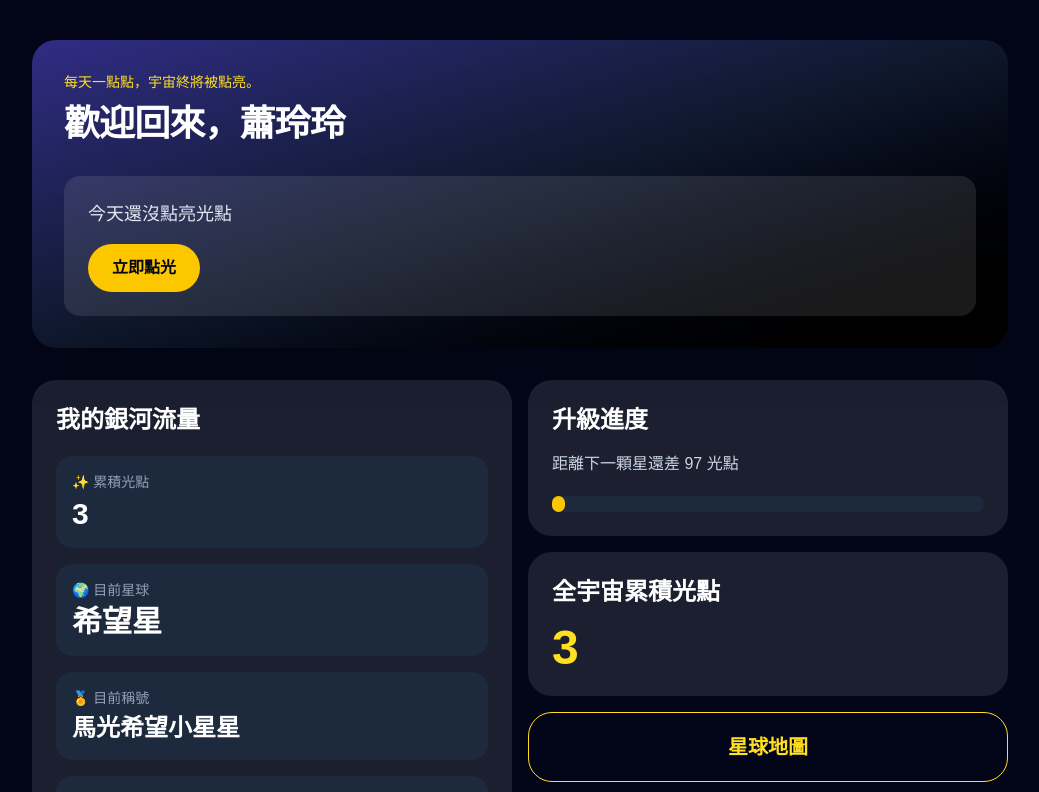
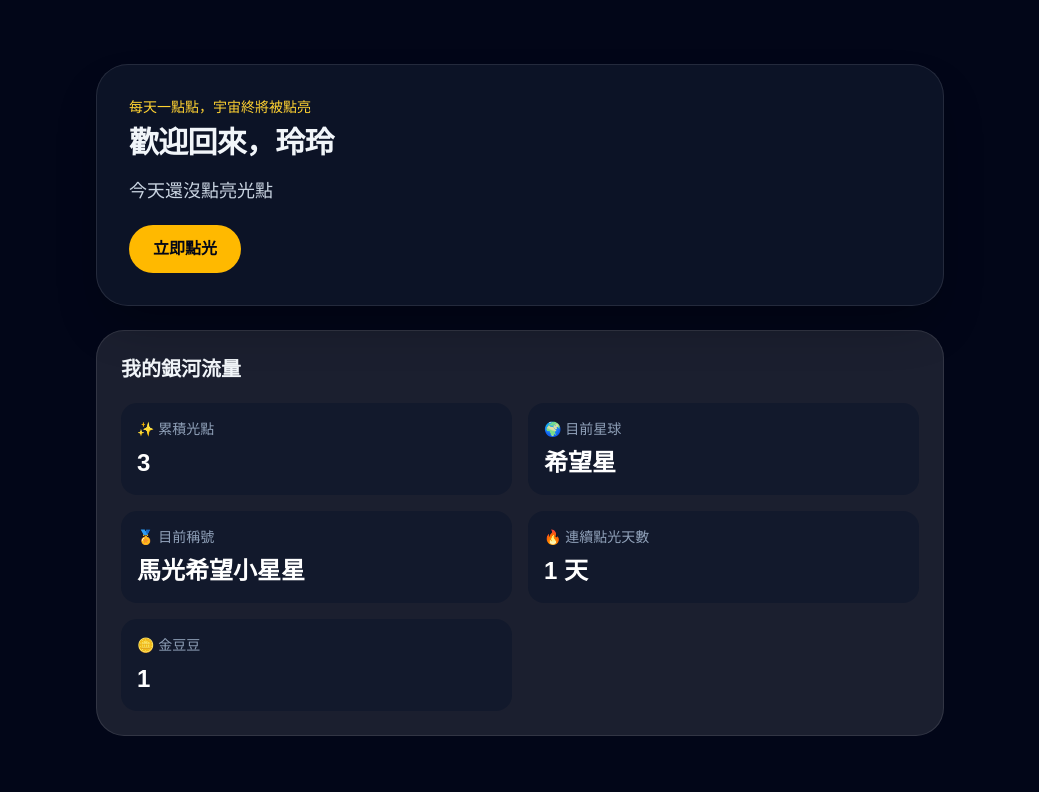
Before and after one commit to makuangceo-maker/dot-universe, a Next.js app: page / in a window 1280 px wide. Shown: the top 792 px of the page, without its empty margins (120-1159 px from the left). Built offline with nearby package versions, Linux system fonts and the light colour scheme.

Commit message:
Day 2 - 點宇宙首頁完成並成功啟動

```diff
--- a/app/page.tsx
+++ b/app/page.tsx
@@ -1,74 +1,39 @@
 export default function Home() {
+  const stats = [
+    { label: "累積光點", value: "3", icon: "✨" },
+    { label: "目前星球", value: "希望星", icon: "🌍" },
+    { label: "目前稱號", value: "馬光希望小星星", icon: "🏅" },
+    { label: "連續點光天數", value: "1 天", icon: "🔥" },
+    { label: "金豆豆", value: "1", icon: "🪙" },
+  ];
+
   return (
-    <main className="min-h-screen bg-slate-950 text-white">
-      <div className="mx-auto flex min-h-screen max-w-5xl flex-col gap-8 px-6 py-10">
-        <section className="rounded-3xl bg-gradient-to-br from-indigo-900 via-slate-900 to-black p-8 shadow-2xl">
-          <p className="mb-3 text-sm text-yellow-300">
-            每天一點點，宇宙終將被點亮。
+    <main className="min-h-screen bg-slate-950 text-slate-100">
+      <div className="mx-auto flex min-h-screen max-w-4xl flex-col justify-center px-6 py-12">
+        <section className="rounded-[32px] border border-white/10 bg-slate-900/80 p-8 shadow-2xl shadow-black/30 backdrop-blur">
+          <p className="text-sm text-amber-300">
+            每天一點點，宇宙終將被點亮
           </p>
-
-          <h1 className="text-4xl font-bold tracking-tight">
-            歡迎回來，蕭玲玲
+          <h1 className="mt-2 text-3xl font-semibold tracking-tight">
+            歡迎回來，玲玲
           </h1>
-
-          <div className="mt-8 rounded-2xl bg-white/10 p-6">
-            <p className="text-lg text-slate-200">今天還沒點亮光點</p>
-            <button className="mt-4 rounded-full bg-yellow-400 px-6 py-3 font-bold text-slate-950 hover:bg-yellow-300">
-              立即點光
-            </button>
-          </div>
+          <p className="mt-4 text-lg text-slate-300">今天還沒點亮光點</p>
+          <button className="mt-5 rounded-full bg-amber-400 px-6 py-3 font-semibold text-slate-950 transition hover:bg-amber-300">
+            立即點光
+          </button>
         </section>
 
-        <section className="grid gap-4 md:grid-cols-2">
-          <div className="rounded-3xl bg-white/10 p-6">
-            <h2 className="mb-5 text-2xl font-bold">我的銀河流量</h2>
-
-            <div className="grid gap-4">
-              <div className="rounded-2xl bg-slate-800 p-4">
-                <p className="text-sm text-slate-400">✨ 累積光點</p>
-                <p className="mt-1 text-3xl font-bold">3</p>
+        <section className="mt-6 rounded-[28px] border border-white/10 bg-white/10 p-6">
+          <h2 className="text-xl font-semibold">我的銀河流量</h2>
+          <div className="mt-5 grid gap-4 sm:grid-cols-2">
+            {stats.map((item) => (
+              <div key={item.label} className="rounded-2xl bg-slate-900/70 p-4">
+                <p className="text-sm text-slate-400">{item.icon} {item.label}</p>
+                <p className="mt-2 text-2xl font-semibold text-white">
+                  {item.value}
+                </p>
               </div>
-
-              <div className="rounded-2xl bg-slate-800 p-4">
-                <p className="text-sm text-slate-400">🌍 目前星球</p>
-                <p className="mt-1 text-3xl font-bold">希望星</p>
-              </div>
-
-              <div className="rounded-2xl bg-slate-800 p-4">
-                <p className="text-sm text-slate-400">🏅 目前稱號</p>
-                <p className="mt-1 text-2xl font-bold">馬光希望小星星</p>
-              </div>
-
-              <div className="rounded-2xl bg-slate-800 p-4">
-                <p className="text-sm text-slate-400">🔥 連續點光天數</p>
-                <p className="mt-1 text-3xl font-bold">1 天</p>
-              </div>
-
-              <div className="rounded-2xl bg-slate-800 p-4">
-                <p className="text-sm text-slate-400">🪙 金豆豆</p>
-                <p className="mt-1 text-3xl font-bold">1</p>
-              </div>
-            </div>
-          </div>
-
-          <div className="flex flex-col gap-4">
-            <div className="rounded-3xl bg-white/10 p-6">
-              <h2 className="text-2xl font-bold">升級進度</h2>
-              <p className="mt-4 text-slate-300">距離下一顆星還差 97 光點</p>
-
-              <div className="mt-5 h-4 rounded-full bg-slate-800">
-                <div className="h-4 w-[3%] rounded-full bg-yellow-400" />
-              </div>
-            </div>
-
-            <div className="rounded-3xl bg-white/10 p-6">
-              <h2 className="text-2xl font-bold">全宇宙累積光點</h2>
-              <p className="mt-4 text-5xl font-bold text-yellow-300">3</p>
-            </div>
-
-            <button className="rounded-3xl border border-yellow-300 px-6 py-5 text-xl font-bold text-yellow-300 hover:bg-yellow-300 hover:text-slate-950">
-              星球地圖
-            </button>
+            ))}
           </div>
         </section>
       </div>
```
